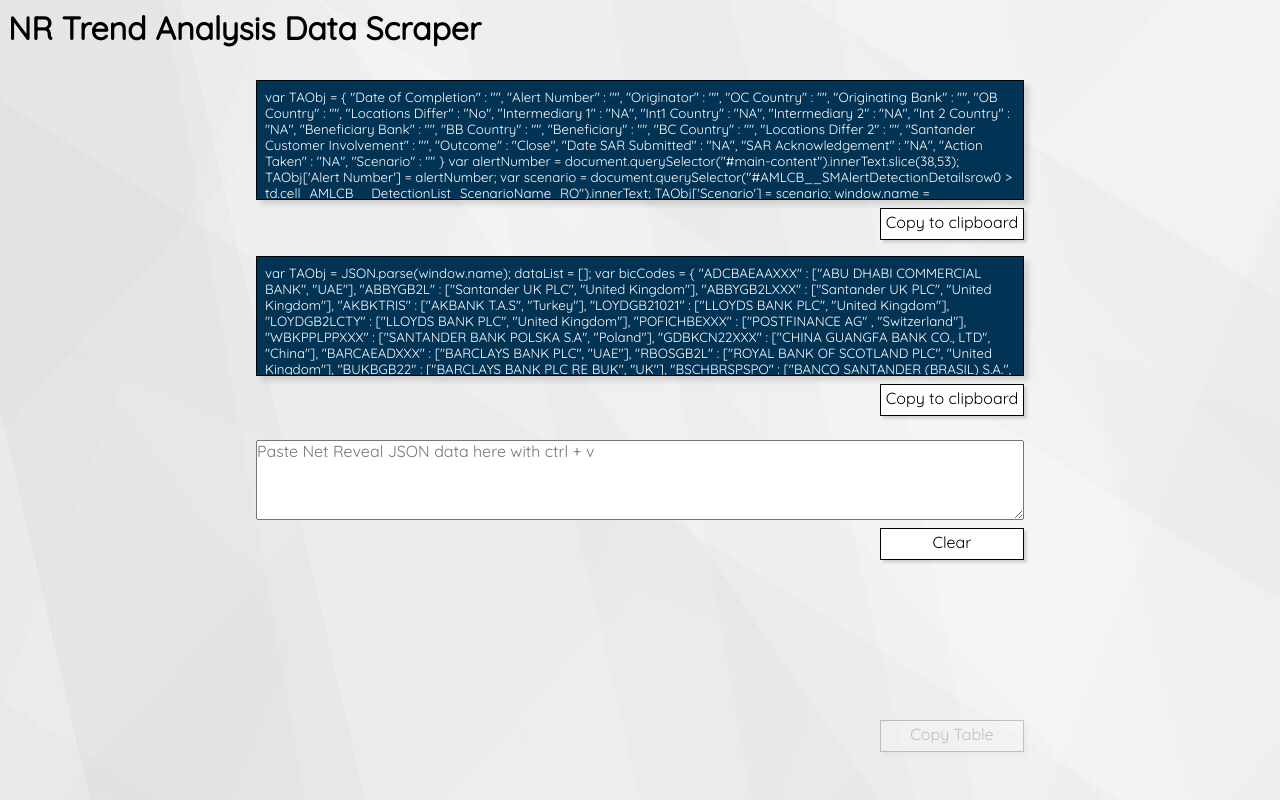
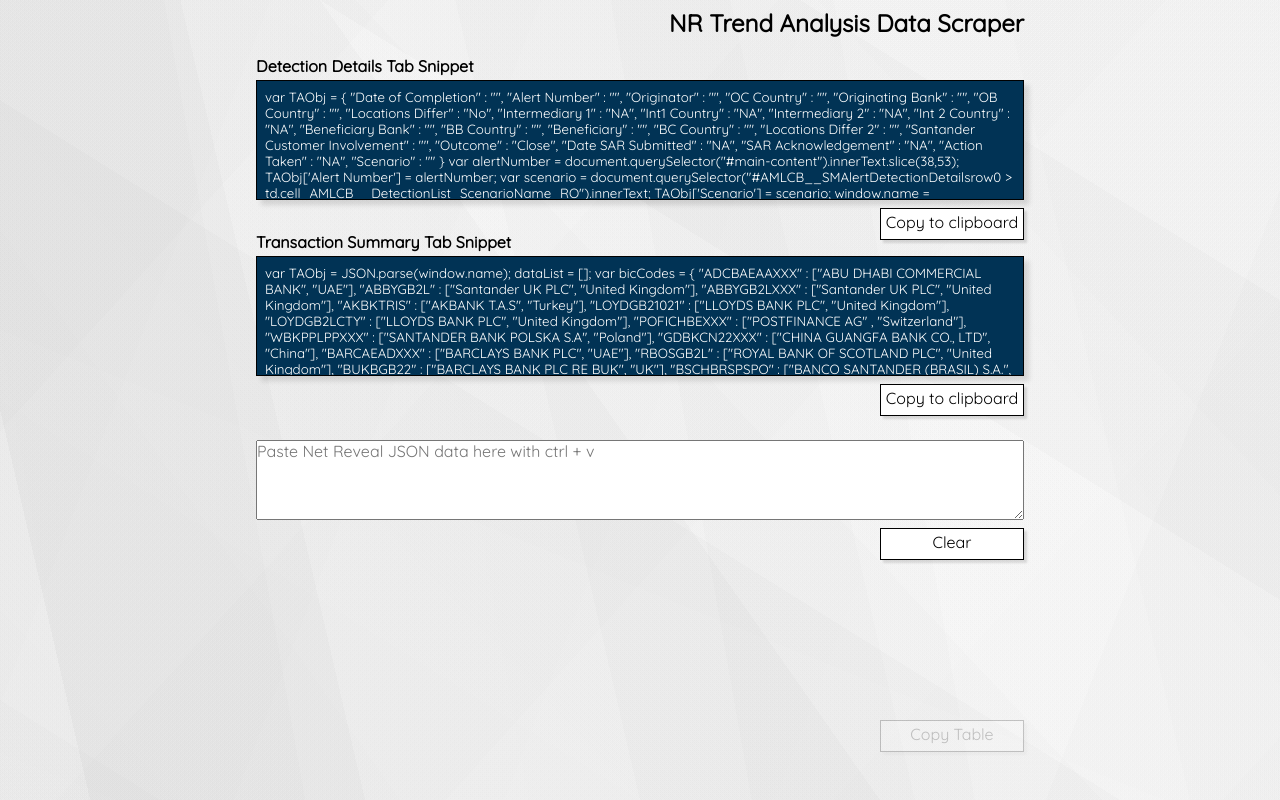
Before and after one commit to conorbailey90/NR-Trend-Analysis-Web-Scraper, a plain HTML site: page index.html in a window 1280 px wide. Shown: the top 800 px of the page. Drawn offline with Linux system fonts and the light colour scheme.

Commit message:
CSS Updated

```diff
--- a/index.html
+++ b/index.html
@@ -12,9 +12,10 @@
 
 
 
-    <h1 class="welcome">NR Trend Analysis Data Scraper</h1>
+    <h2 class="welcome">NR Trend Analysis Data Scraper</h2>
 
     <div class="container-one">
+        <h4 class="header-one">Detection Details Tab Snippet</h4>
         <div class="code-one">
             <p>var TAObj = { "Date of Completion" : "", "Alert Number" : "",
                     "Originator" : "", "OC Country" : "",
@@ -46,6 +47,7 @@
     </div>
 
     <div class="container-two">
+        <h4 class="header-two">Transaction Summary Tab Snippet</h4>
         <div class="code-two">
             <p>
                     var TAObj =  JSON.parse(window.name);
--- a/style.css
+++ b/style.css
@@ -3,6 +3,11 @@
     padding: 0;
     box-sizing: border-box;
     font-family: 'Quicksand', sans-serif;
+}
+
+.welcome{
+    position: absolute;
+    right: 20%;
 }
 
 body{
@@ -193,3 +198,15 @@ th{
   :-moz-placeholder { /* Firefox 18- */
     font-size: larger;
   }
+
+.header-one{
+    position: absolute;
+    top: 7%;
+    left: 20%;
+}
+
+.header-two{
+    position: absolute;
+    left: 20%;
+    top: 29%;
+}
```
